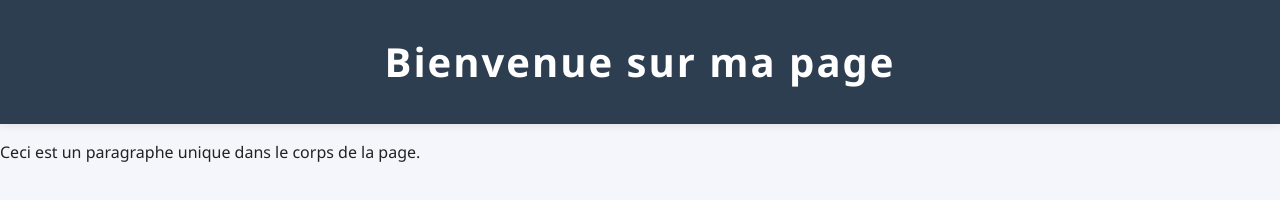
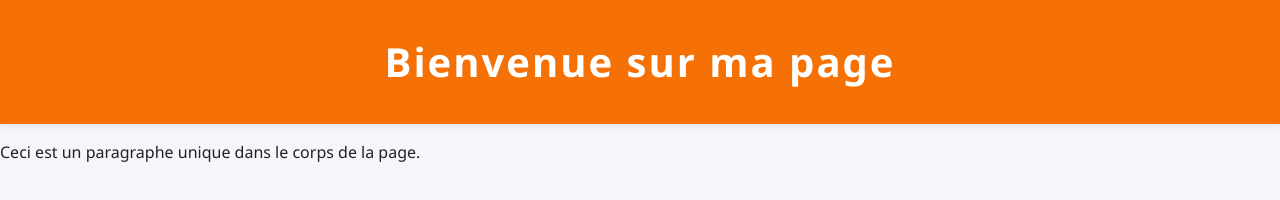
Before and after one commit to eugene2305927/ProjetGitHeub, a plain HTML site: page index.html in a window 1280 px wide. Drawn offline with Linux system fonts and the light colour scheme.

Commit message:
changement de couleur

```diff
--- a/style.css
+++ b/style.css
@@ -10,7 +10,7 @@ body {
 
 /* En-tête */
 header {
-    background: #2d3e50;
+    background: #f57105;
     color: #fff;
     padding: 30px 0;
     text-align: center;
```
